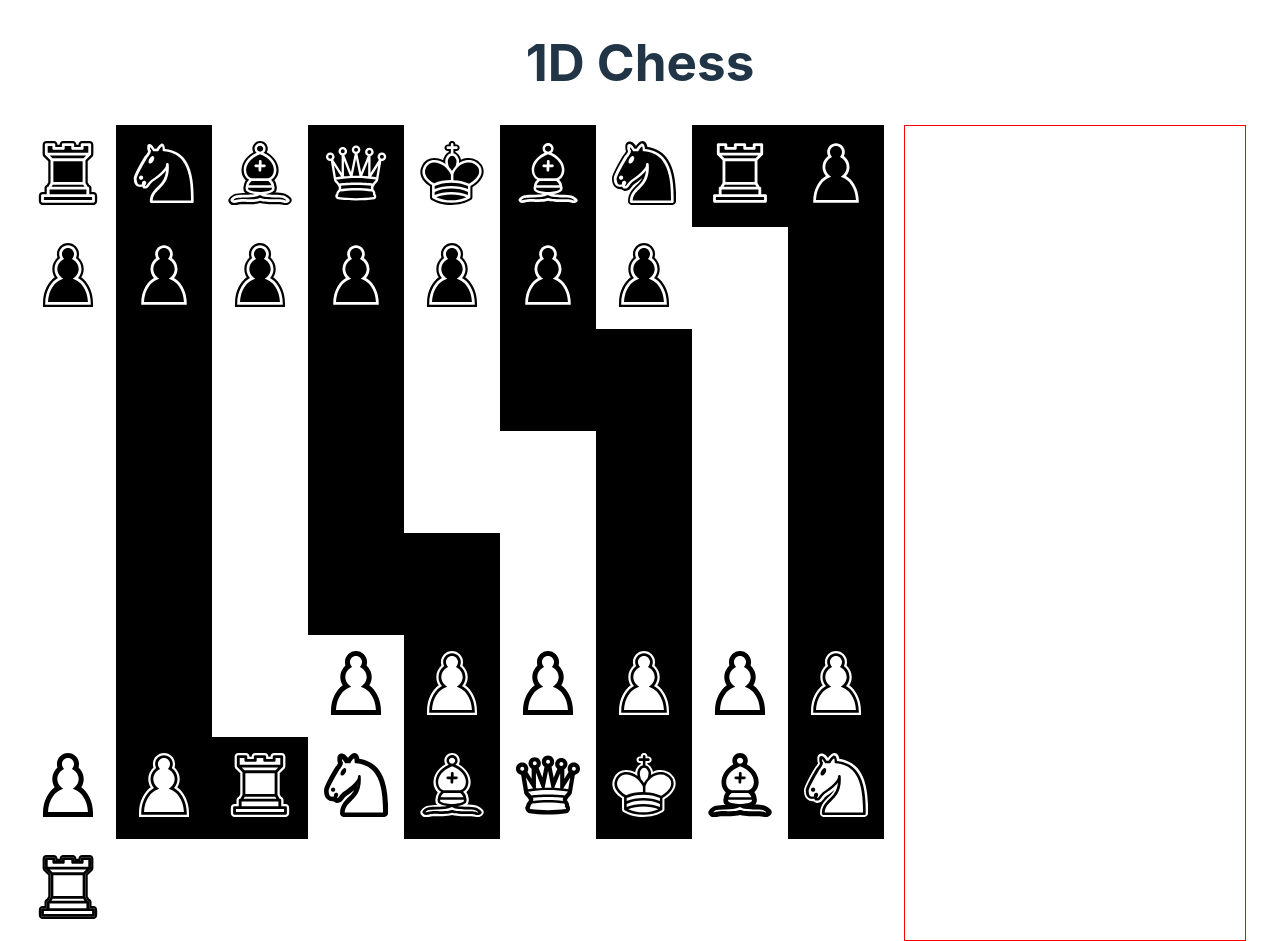
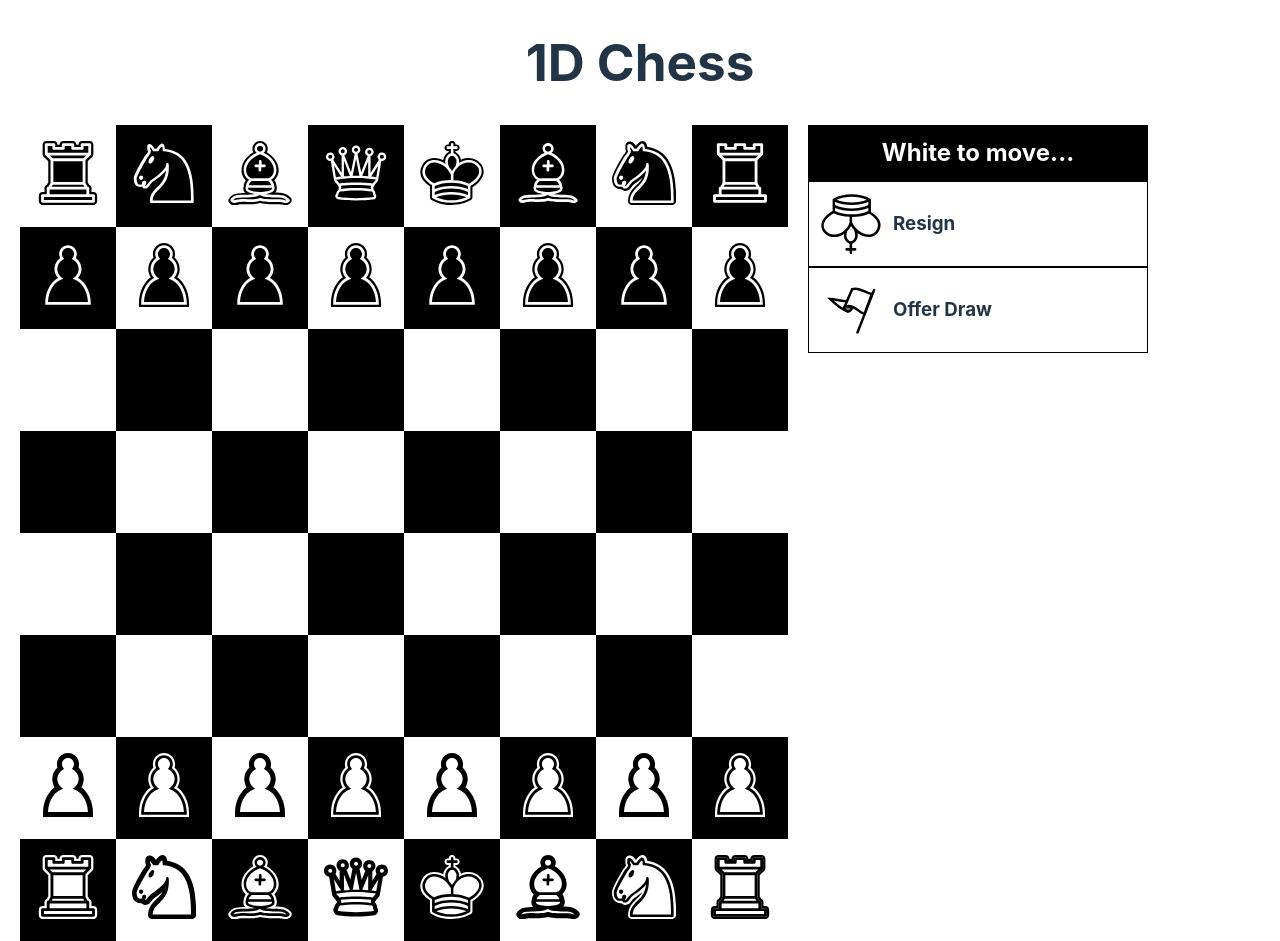
Before and after one commit to igor47/1dchess, a React (Vite) app: page / in a window 1280 px wide. Built offline with nearby package versions, Linux system fonts and the light colour scheme.

Commit message:
implement sidebar
actions not hooked up yet

```diff
--- a/src/App.css
+++ b/src/App.css
@@ -8,13 +8,29 @@
 }
 
 #sidebar {
-  border: 1px solid red;
+  display: flex;
+  flex-direction: column;
   width: 340px;
+}
+
+#sidebar .promotion {
+  display: flex;
+  flex-direction: column;
+}
+
+#sidebar .button {
+  display: flex;
+  flex-direction: row;
+  align-items: center;
+  gap: 10px;
+  cursor: pointer;
+  border: 1px solid black;
+  padding: 10px;
 }
 
 #board {
   display: inline-grid;
-  grid-template-columns: repeat(11, 96px);
+  grid-template-columns: repeat(8, 96px);
   margin-right: 20px;
 }
 
@@ -23,7 +39,6 @@
  * 300px for the sidebar
  * total: 400px
  * so, we have truly-1d chess if media width < 496
- */
 @media (max-width: 1500px) { #board { grid-template-columns: repeat(10, 96px); } }
 @media (max-width: 1400px) { #board { grid-template-columns: repeat(9, 96px); } }
 @media (max-width: 1200px) { #board { grid-template-columns: repeat(7, 96px); } }
@@ -33,6 +48,7 @@
 @media (max-width: 700px) { #board { grid-template-columns: repeat(3, 96px); } }
 @media (max-width: 600px) { #board { grid-template-columns: repeat(2, 96px); } }
 @media (max-width: 500px) { #board { grid-template-columns: repeat(1, 96px); } }
+ */
 
 div.square {
   padding: 16px;
--- a/src/Pieces.tsx
+++ b/src/Pieces.tsx
@@ -5,6 +5,7 @@ type PieceP = {
   white: boolean,
   onWhite: boolean,
   selected: boolean,
+  rotated?: boolean,
 }
 
 import './assets/pieces.css'
@@ -72,8 +73,8 @@ function Queen({ size, white, onWhite, selected }: PieceP) {
   )
 }
 
-function King({ size, white, onWhite, selected }: PieceP) {
-  const cls = classNames('piece', 'king', { selected, white, black: !white, onWhite, onBlack: !onWhite })
+function King({ size, white, onWhite, selected, rotated }: PieceP) {
+  const cls = classNames('piece', 'king', { selected, white, black: !white, onWhite, onBlack: !onWhite, rotated })
 
   return (
     <svg className={ cls } xmlns="http://www.w3.org/2000/svg" viewBox="0 0 37.17 37.51"  width={ size } height={ size }>
--- a/src/Sidebar.tsx
+++ b/src/Sidebar.tsx
@@ -1,7 +1,138 @@
+import { useSnapshot } from 'valtio'
+import classNames from 'classnames'
+
+import { state, makeMove } from './state'
+import type { Move, Square } from './state'
+
+import { Rook, Knight, Bishop, Queen, King } from './Pieces'
+
+type GetPromotionP = {
+  move: Readonly<Move>,
+  squares: Readonly<Array<Readonly<Square>>>,
+}
+
+function Flag({ size }: { size: number }) {
+  const pStyle = {
+    strokeLinejoin: 'miter',
+    strokeLinecap: 'butt',
+    strokeMiterlimit: 4,
+    strokeWidth: 1,
+    enableBackground:'accumulate',
+    color:'#000000',
+    stroke: '#000',
+  } as const
+
+  return (
+    <svg xmlns="http://www.w3.org/2000/svg" viewBox='0 0 26 26 ' height={size} width={size}>
+      <path style={ pStyle } d="m15.5,22.5,7-18" fill="none"/>
+      <path style={ pStyle } d="m4.5,8.5c2,2,4,4,7,5l2-5c-3,2-6,0-9,0z" fill="#FFF"/>
+      <path style={ pStyle } d="m11.5,13.5s-2-1-1-2h3c0,1-1,2.4741-2,2z" fill="#808080"/>
+      <path style={ pStyle }  d="m18.5,14.5c-2,0-4-4-8-3l3-7c3-1,6,2,8,2z" fill="#FFF"/>
+    </svg>
+  )
+}
+
+function GetPromotion({ move, squares }: GetPromotionP) {
+  if (move === null) return null
+
+  const origSquare = squares.find(sq => sq.idx === move.from)!
+  const destSquare = squares.find(sq => sq.idx === move.to)!
+  const piece = origSquare.piece!
+
+  const promos = (['r', 'n', 'b', 'q'] as const).map(promo => {
+    const El = {
+      r: Rook,
+      n: Knight,
+      b: Bishop,
+      q: Queen,
+    }[promo]
+
+    const name = { r: 'Rook', n: 'Knight', b: 'Bishop', q: 'Queen' }[promo]
+
+    const cls = classNames('button')
+
+    return (
+      <div
+        key={ promo }
+        className={ cls }
+        onClick={ () => makeMove({...move, promotion: promo}) }
+      >
+        <El size={ 64 } white={ piece.white } onWhite={ true } selected={ false } />
+        <h3>{ name }</h3>
+      </div>
+    )
+  })
+
+  return (
+    <div className="promotion">
+      <h2>What should your pawn become?</h2>
+      {promos}
+    </div>
+  )
+}
+
+type SidebarButtonsP = {
+  white: boolean,
+}
+
+function SidebarButtons({ white }: SidebarButtonsP) {
+  return (
+    <div className="buttons">
+      <div className="button">
+        <King white={white} onWhite={false} selected={false} size={64} rotated={true} />
+        <h3>Resign</h3>
+      </div>
+      <div className="button">
+        <Flag size={64} />
+        <h3>Offer Draw</h3>
+      </div>
+    </div>
+  )
+}
 
 function Sidebar() {
+  const snap = useSnapshot(state)
+
+  const toMove = (snap.chess.turn() === 'w') ? 'White' : 'Black'
+  let msg = `${toMove} to move...`
+
+  if (snap.gameOver) {
+    if (snap.checkmate) {
+      msg = `${toMove === 'Black' ? 'White' : 'Black'} Wins!`
+    } else if (snap.stalemate) {
+      msg = `${toMove === 'Black' ? 'White' : 'Black'} wins by stalemate!`
+    } else if (snap.draw) {
+      let reason = null
+      if (snap.insufficientMaterial) reason = ' (insufficient material)'
+      if (snap.threefoldRepetition) reason = ' (repetition)'
+      if (snap.drawAccepted) reason = ' (mutual agreement)'
+
+      msg = `Game Over -- Draw${ reason || ''}!`
+    } else if (snap.resigned) {
+      msg = `Game Over -- ${ snap.resigned } resigned!`
+    }
+  } else if (snap.check) {
+    msg = `${toMove} is in check!`
+  }
+
+  const promotion = snap.needsPromotion ?
+    <GetPromotion move={ snap.needsPromotion } squares={ snap.squares }/> : null
+
+  const buttons = !snap.gameOver && !snap.needsPromotion ?
+    <SidebarButtons white={toMove === 'White'} /> : null
+
   return (
     <div id="sidebar">
+      <h2 style={ {
+        background: toMove === 'White' ? 'black' : 'white',
+        color: toMove === 'White' ? 'white' : 'black',
+        margin: 0,
+        padding: '1rem',
+        } }>{ msg }</h2>
+
+      { promotion }
+
+      { buttons }
     </div>
   )
 }
--- a/src/assets/pieces.css
+++ b/src/assets/pieces.css
@@ -53,3 +53,7 @@ svg.piece.selected.rook > path:nth-child(1) {
 svg.piece.selected.black.onBlack > path:nth-child(1) {
   stroke-width: 3;
 }
+
+svg.piece.rotated {
+  transform: rotate(180deg);
+}
--- a/src/state.ts
+++ b/src/state.ts
@@ -31,9 +31,10 @@ class Square {
 }
 
 type Move = {
-  from: number,
-  to: number,
-  promotion: boolean,
+  from: Square['idx'],
+  to: Square['idx'],
+  needsPromotion: boolean,
+  promotion?: cMove['promotion'],
 }
 
 function emptySquares() {
@@ -43,11 +44,47 @@ function emptySquares() {
 type State = {
   chess: Chess,
   squares: Square[],
+  needsPromotion: Move | null,
+
+  gameOver: boolean,
+  check: boolean,
+  checkmate: boolean,
+  stalemate: boolean,
+  draw: boolean,
+  insufficientMaterial: boolean,
+  threefoldRepetition: boolean,
+
+  drawOffered: false | 'white' | 'black',
+  drawAccepted: boolean,
+
+  resigned: false | 'white' | 'black',
+  confirmResign: boolean,
+
+  highlightOffered: false | 'white' | 'black',
+  highlightAccepted: boolean,
 }
 
 const state = proxy<State>({
   chess: new Chess(),
-  squares: []
+  squares: [],
+  needsPromotion: null,
+
+  gameOver: false,
+  check: false,
+  checkmate: false,
+  stalemate: false,
+  draw: false,
+  insufficientMaterial: false,
+  threefoldRepetition: false,
+
+  drawOffered: false,
+  drawAccepted: false,
+
+  resigned: false,
+  confirmResign: false,
+
+  highlightOffered: false,
+  highlightAccepted: true,
 })
 
 
@@ -101,16 +138,19 @@ function handleClick(idx: Square['idx']) {
   }
 }
 
-async function makeMove(move: Move, promotion: cMove['promotion'] = undefined) {
-  if (move.promotion) {
-    // todo: prompt for promotion
+async function makeMove(move: Move) {
+  if (move.needsPromotion && !move.promotion) {
+    state.needsPromotion = move
+    return
   }
+
+  state.needsPromotion = null
 
   // make the move in chess.js
   state.chess.move({
     from: idxToSq(move.from),
     to: idxToSq(move.to),
-    promotion,
+    promotion: move.promotion,
   })
 
   // update the squares
@@ -118,6 +158,8 @@ async function makeMove(move: Move, promotion: cMove['promotion'] = undefined) {
 }
 
 function highlightAvailable(cur: Square) {
+  if (!state.highlightAccepted) return
+
   const moves = validMovesFor(cur.idx)
   for (const sq of state.squares) {
     sq.highlight = moves.map(m => m.to).includes(sq.idx)
@@ -157,7 +199,7 @@ function validMovesFor(idx: Square['idx']): Array<Move> {
   return moves.map((move) => ({
     from: idx,
     to: sqToIdx(move.to),
-    promotion: move.flags.includes('p'),
+    needsPromotion: move.flags.includes('p'),
   }))
 }
 
@@ -171,6 +213,13 @@ function chessToSquares() {
   }
 
   state.squares = squares
+  state.gameOver = state.chess.isGameOver()
+  state.check = state.chess.isCheck()
+  state.checkmate = state.chess.isCheckmate()
+  state.stalemate = state.chess.isStalemate()
+  state.draw = state.chess.isDraw()
+  state.insufficientMaterial = state.chess.isInsufficientMaterial()
+  state.threefoldRepetition = state.chess.isThreefoldRepetition()
 }
 
 chessToSquares()
@@ -179,9 +228,11 @@ export {
   state,
   handleClick,
   clearError,
+  makeMove,
 }
 
 export type {
   Piece,
   Square,
+  Move,
 }
```
